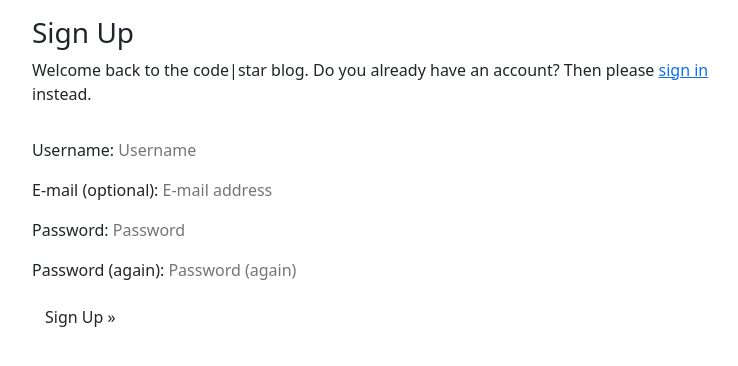
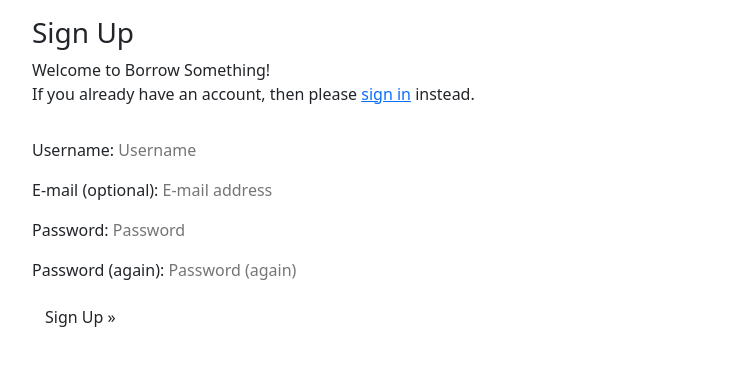
Before and after one commit to SiJiL82/borrow_something, a Django app: page /accounts/signup/ in a window 1280 px wide. Shown: the part 56-422 px from the top of the page, without its empty margins (240-978 px from the left). Run offline with Django 3.2, Linux system fonts and the light colour scheme; parts of the project's set-up code (start-up, migrations or seed data) failed here and were passed over.

Commit message:
Update signup page text

```diff
--- a/templates/account/signup.html
+++ b/templates/account/signup.html
@@ -10,8 +10,9 @@
         <div class="col-md-8 mt-3 offset-md-2">
             <h3>{% trans "Sign Up" %}</h3>
 
-            <p>{% blocktrans %}Welcome back to the code|star blog. Do you already have an account? Then please <a
-                    class="link" href="{{ login_url }}">sign in</a> instead.{% endblocktrans %}</p>
+            <p>{% blocktrans %}Welcome to Borrow Something!<br>
+                If you already have an account, then please
+                <a class="link" href="{{ login_url }}">sign in</a> instead.{% endblocktrans %}</p>
         </div>
     </div>
     <div class="row">
```
